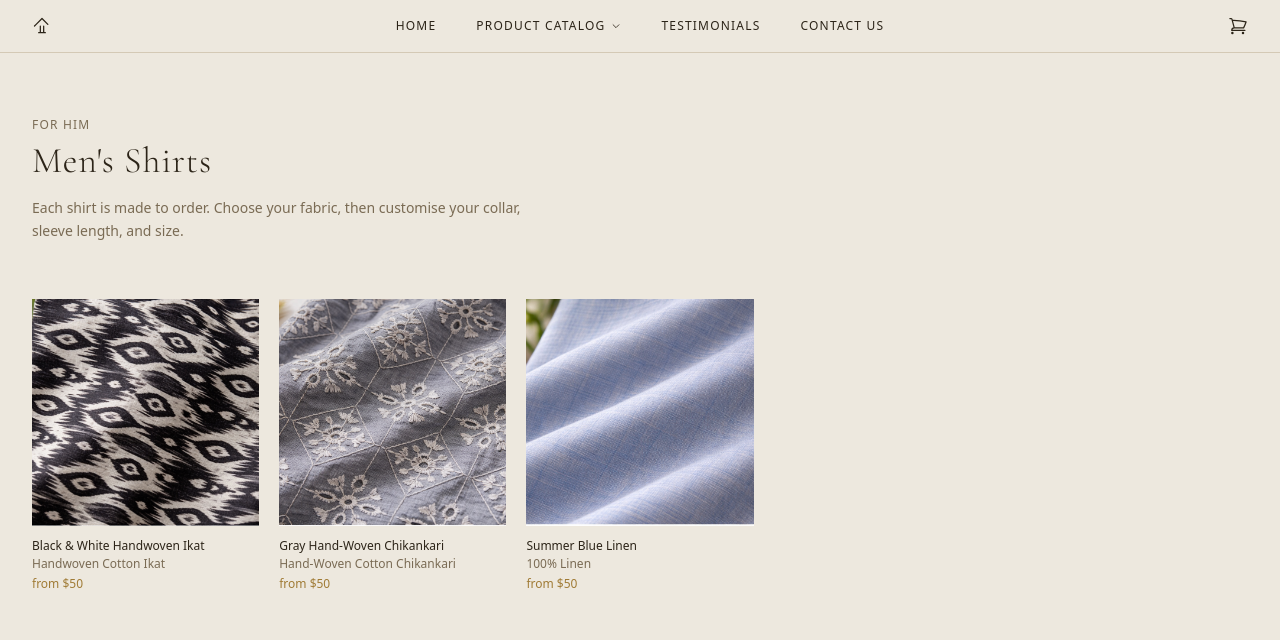
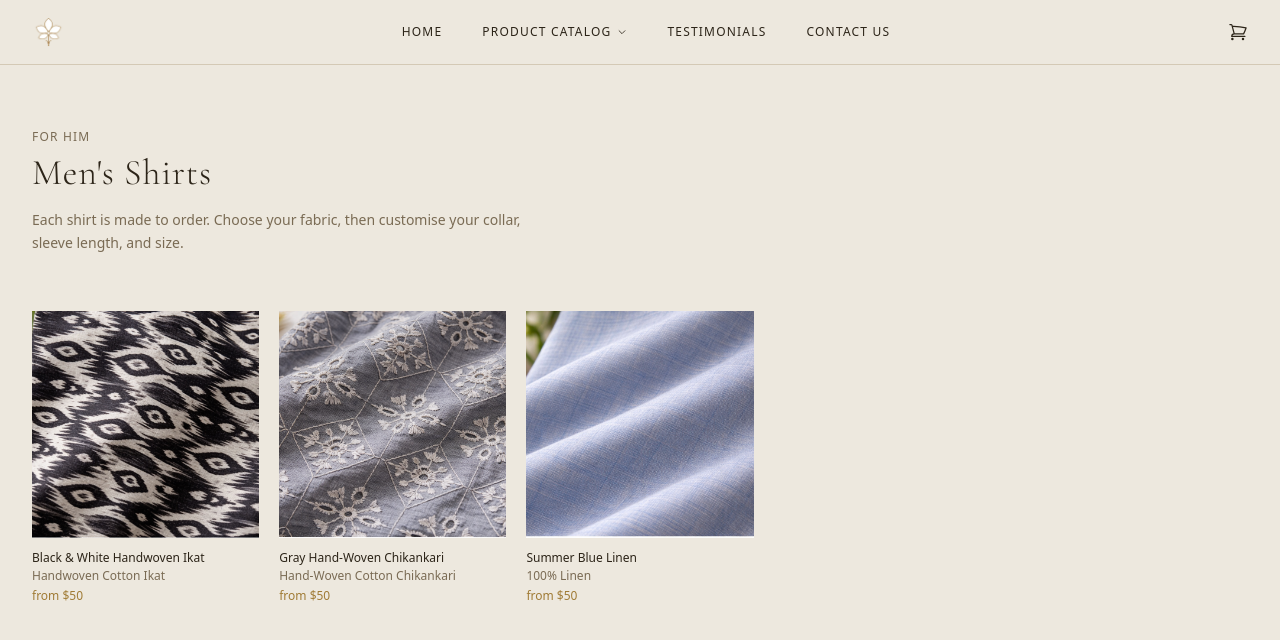
Before and after one commit to ravipopat94/mogra-app, a Next.js app: page /catalog/men in a window 1280 px wide. Shown: the top 640 px of the page. Built offline with nearby package versions, Linux system fonts and the light colour scheme.

Commit message:
Replace navbar home icon with Mogra logo image
Co-Authored-By: Claude Sonnet 4.6 <noreply@anthropic.com>

```diff
--- a/src/components/Navbar.tsx
+++ b/src/components/Navbar.tsx
@@ -1,6 +1,7 @@
 "use client";
 
 import Link from "next/link";
+import Image from "next/image";
 import { useState } from "react";
 import { useCart } from "@/context/CartContext";
 
@@ -13,11 +14,9 @@ export default function Navbar() {
     <header className="sticky top-0 z-50 bg-background border-b border-brand-border">
       <div className="mx-auto flex max-w-7xl items-center justify-between px-8 py-4">
 
-        {/* Home icon */}
-        <Link href="/" aria-label="Mogra Home" className="flex-shrink-0 text-foreground hover:text-gold transition-colors">
-          <svg xmlns="http://www.w3.org/2000/svg" className="w-5 h-5" fill="none" stroke="currentColor" viewBox="0 0 24 24" strokeWidth={1.5}>
-            <path strokeLinecap="round" strokeLinejoin="round" d="M3 12l2-2m0 0l7-7 7 7m-9 2v8m4-8v8m-6 0h8" />
-          </svg>
+        {/* Home logo */}
+        <Link href="/" aria-label="Mogra Home" className="flex-shrink-0">
+          <Image src="/logo-icon.png" alt="Mogra" width={80} height={80} className="w-8 h-8 object-contain" />
         </Link>
 
         {/* Desktop Nav */}
```
Also changed, not shown: public/logo-icon.png (added).
